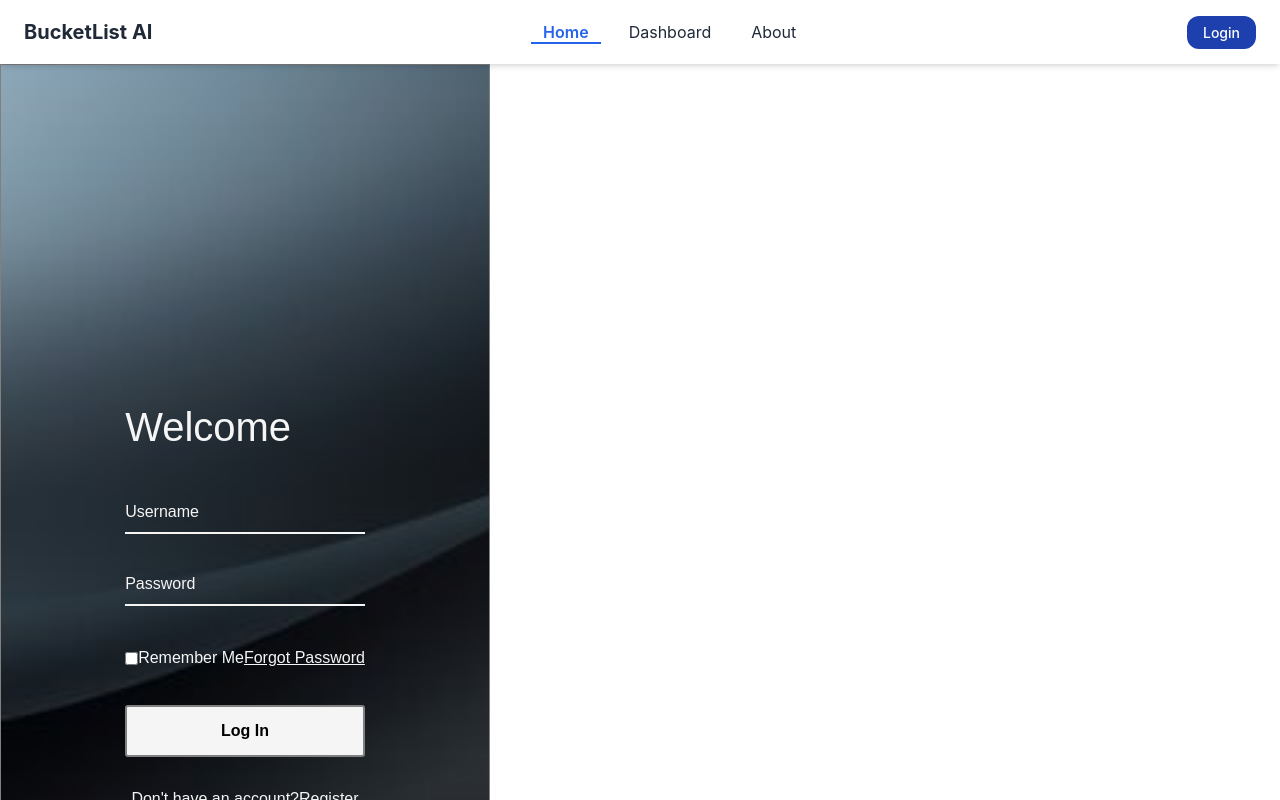
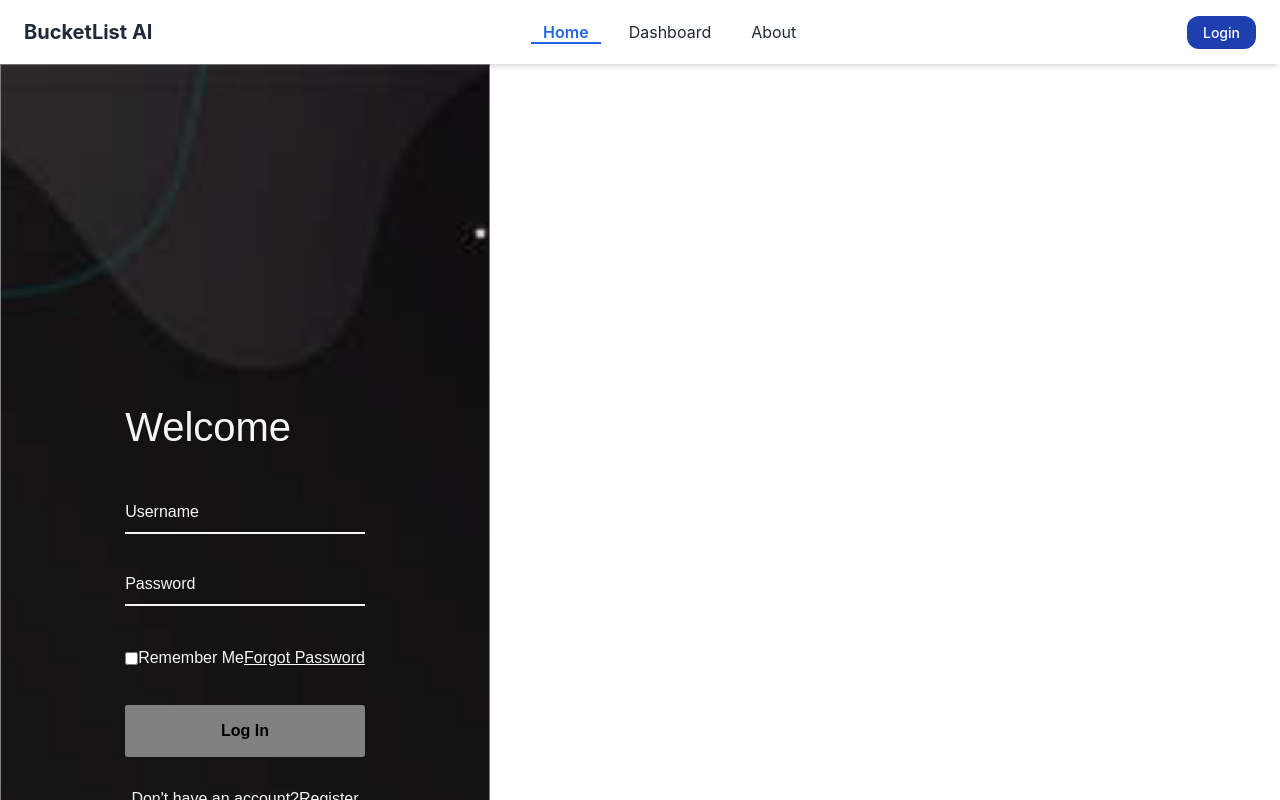
Before and after one commit to Uhhbay/BucketList-AI, a React (Create React App) app in the folder frontend/: page /login in a window 1280 px wide. In both pictures the pointer is over the button "Log In". Shown: the top 800 px of the page. Built offline with nearby package versions, Linux system fonts and the light colour scheme.

Commit message:
background change

```diff
--- a/frontend/src/pages/Login/Login.css
+++ b/frontend/src/pages/Login/Login.css
@@ -120,3 +120,7 @@ input input:focus~label,
     margin-top: 30px;
     color: whitesmoke;
 }
+
+.logButton:hover {
+    background-color: grey;
+  }
```
Also changed, not shown: frontend/src/assets/loginBack.jpg.
